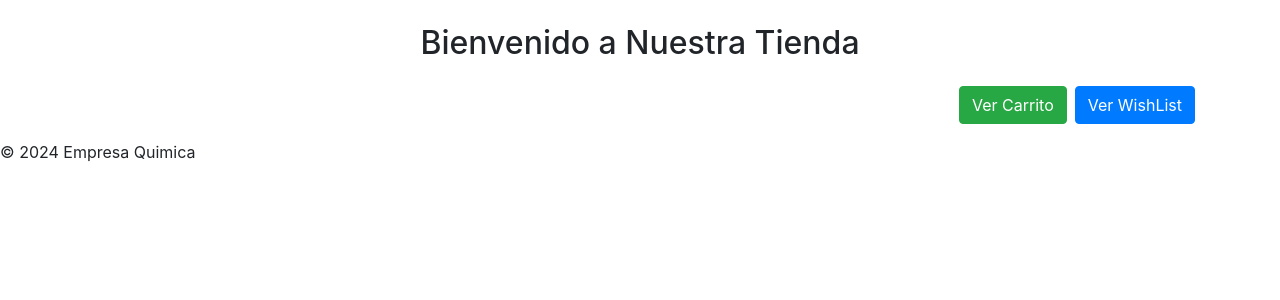
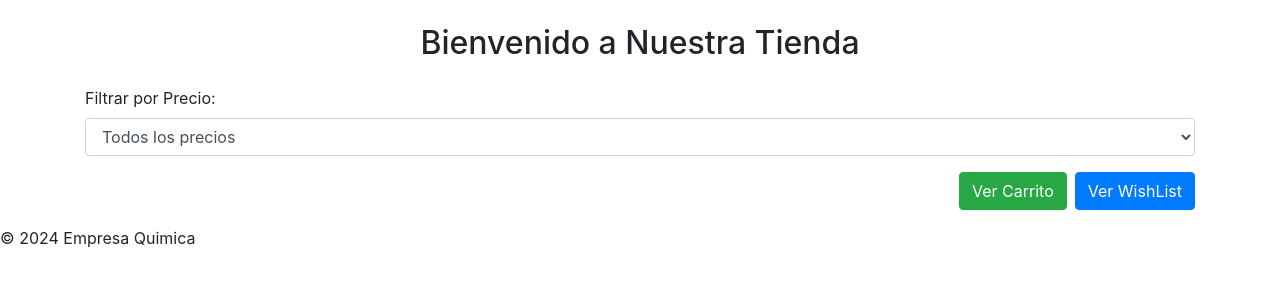
Before and after one commit to Nicodan122/EmpresaQuimica-Entrega, a Flask app: page / in a window 1280 px wide. Shown: the part 56-356 px from the top of the page. Run offline with Flask 3, Linux system fonts and the light colour scheme; data that the repository does not hold is empty; some libraries are stand-ins or nearby versions.

Commit message:
filtro-inicio
Agregamos una herramienta de filtrado de precios

```diff
--- a/app/templates/inicio/inicio.html
+++ b/app/templates/inicio/inicio.html
@@ -5,6 +5,16 @@
 {% block content %}
 <div class="container mt-4">
     <h2 class="text-center mb-4">Bienvenido a Nuestra Tienda</h2>
+
+    <div class="mb-3">
+        <label for="filtroPrecio" class="form-label">Filtrar por Precio:</label>
+        <select class="form-control" id="filtroPrecio">
+            <option value="0">Todos los precios</option>
+            <option value="1">Menos de $100</option>
+            <option value="2">$100 - $150</option>
+            <option value="3">Más de $150</option>
+        </select>
+    </div>
 
     <div class="d-flex justify-content-end mb-3">
         <a href="{{ url_for('inicio.ver_carrito') }}" class="btn btn-success position-relative mr-2" id="btnVerCarrito">
@@ -16,9 +26,9 @@
         </a>
     </div>
 
-    <div class="row">
+    <div class="row" id="productos">
         {% for producto in productos %}
-        <div class="col-md-3 mb-4">
+        <div class="col-md-3 mb-4 producto" data-precio="{{ producto.precio }}">
             <div class="card h-100">
                 <img src="{{ producto.imagen if producto.imagen else 'ruta/a/imagen_default.jpg' }}"
                      class="card-img-top"
@@ -40,7 +50,6 @@
                         </button>
                     </div>
                     <div class="mt-auto">
-
                         <button class="btn btn-primary mt-3 agregar-wishlist" data-id="{{ producto.id }}">
                             <i class="fas fa-heart"></i> Agregar a Wishlist
                         </button>
@@ -67,6 +76,30 @@
         }
 
         actualizarBadgeCarrito();
+
+
+        const filtroPrecio = document.getElementById('filtroPrecio');
+
+        filtroPrecio.addEventListener('change', function() {
+            const seleccion = filtroPrecio.value;
+            const productos = document.querySelectorAll('.producto');
+
+            productos.forEach(function(producto) {
+                const precio = parseFloat(producto.getAttribute('data-precio'));
+
+
+                if (
+                    (seleccion == "1" && precio < 100) ||
+                    (seleccion == "2" && precio >= 100 && precio <= 150) ||
+                    (seleccion == "3" && precio > 150) ||
+                    seleccion == "0"
+                ) {
+                    producto.style.display = 'block';
+                } else {
+                    producto.style.display = 'none';
+                }
+            });
+        });
 
 
         document.querySelectorAll('.agregar-carrito').forEach(function(button) {
@@ -105,7 +138,6 @@
             button.addEventListener('click', function() {
                 const productoId = this.getAttribute('data-id');
 
-
                 fetch('/wishlist', {
                     method: 'POST',
                     headers: {
```
